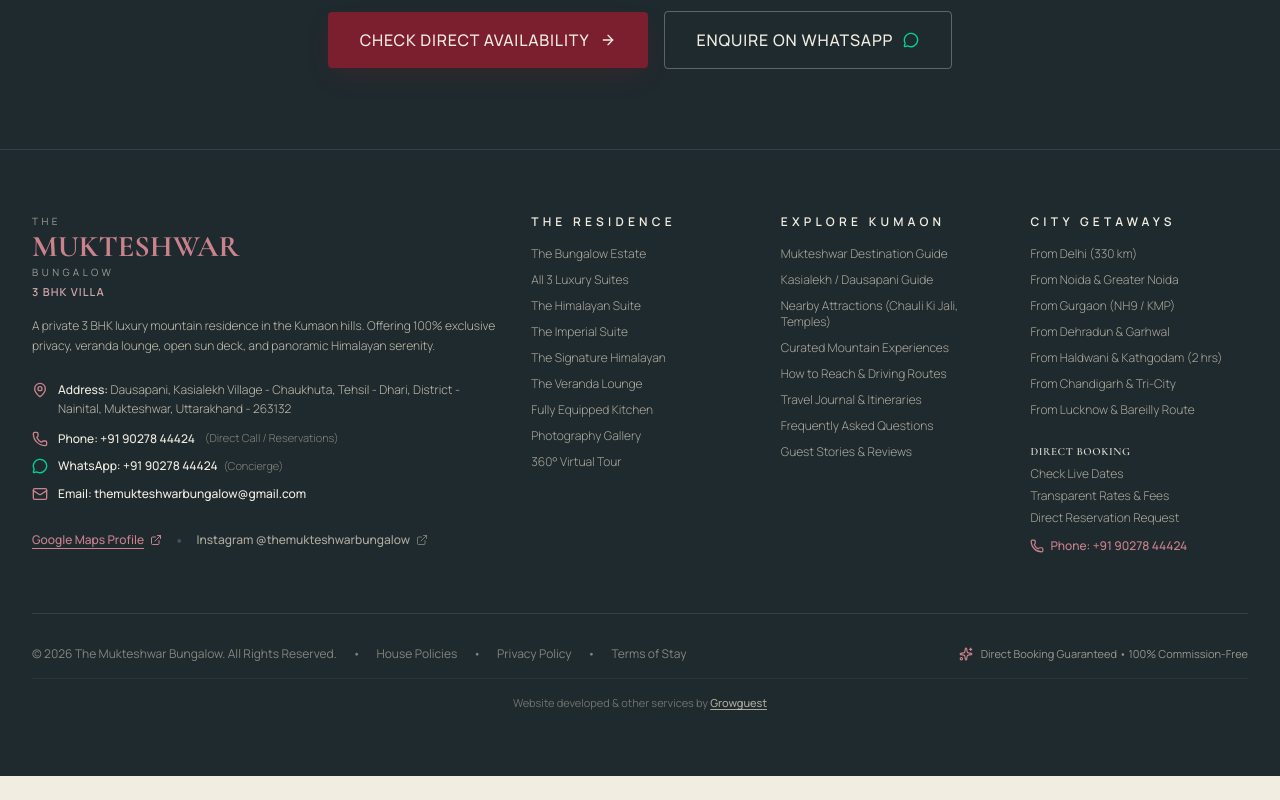
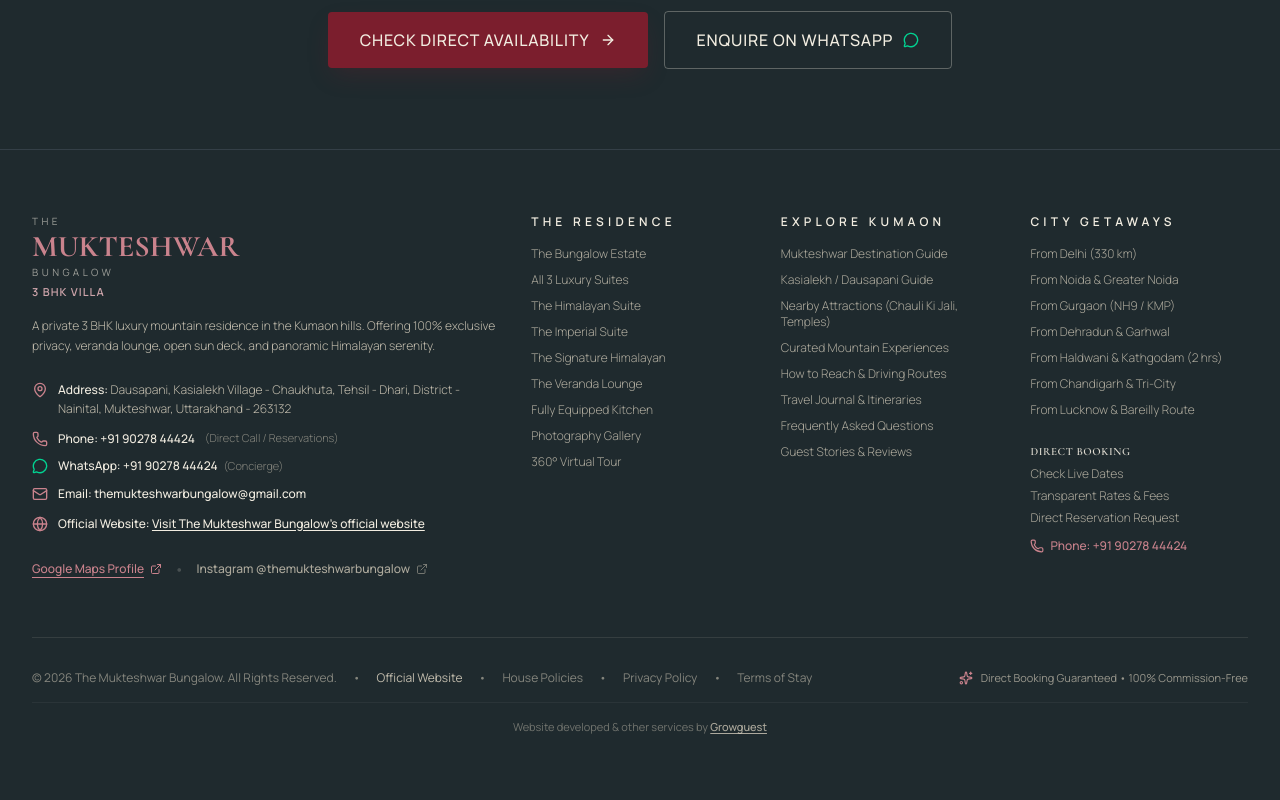
Before and after one commit to swapneelshirsatss-oss/the-mukteshwar-bungalow, a React (Vite) app: page / in a window 1280 px wide. Shown: the part 10676-11476 px from the top of the page. Before the commit the page ends 11452 px from the top, so only its background shows below. Built offline with nearby package versions, Linux system fonts and the light colour scheme.

Commit message:
feat(seo): add visible official website link with itemProp url to footer

```diff
--- a/src/components/layout/Footer.tsx
+++ b/src/components/layout/Footer.tsx
@@ -1,6 +1,6 @@
 import React from 'react';
 import { Link } from 'react-router-dom';
-import { MapPin, Phone, Mail, MessageCircle, ExternalLink, Shield, Compass, Sparkles } from 'lucide-react';
+import { MapPin, Phone, Mail, MessageCircle, ExternalLink, Shield, Compass, Sparkles, Globe } from 'lucide-react';
 import { propertyData } from '../../data/propertyData';
 import { generateWhatsAppLink } from '../../services/WhatsAppService';
 
@@ -83,6 +83,20 @@ export const Footer: React.FC = () => {
                     className="hover:text-himalayan-400 transition-colors font-medium text-ivory-100"
                   >
                     {propertyData.contact.email}
+                  </a>
+                </span>
+              </div>
+
+              <div className="flex items-center gap-2.5">
+                <Globe className="w-4 h-4 text-himalayan-400 shrink-0" />
+                <span className="leading-relaxed">
+                  <span className="text-ivory-100 font-medium">Official Website: </span>
+                  <a
+                    href="https://themukteshwarbungalow.in/"
+                    itemProp="url"
+                    className="hover:text-himalayan-400 transition-colors font-medium text-ivory-100 underline underline-offset-2"
+                  >
+                    Visit The Mukteshwar Bungalow’s official website
                   </a>
                 </span>
               </div>
@@ -242,6 +256,10 @@ export const Footer: React.FC = () => {
           <div className="flex items-center gap-4 flex-wrap text-center sm:text-left">
             <span>© {new Date().getFullYear()} The Mukteshwar Bungalow. All Rights Reserved.</span>
             <span className="hidden sm:inline">•</span>
+            <a href="https://themukteshwarbungalow.in/" className="hover:text-ivory-100 transition-colors text-ivory-200/80">
+              Official Website
+            </a>
+            <span>•</span>
             <Link to="/policies" className="hover:text-ivory-100 transition-colors">House Policies</Link>
             <span>•</span>
             <Link to="/privacy-policy" className="hover:text-ivory-100 transition-colors">Privacy Policy</Link>
```
